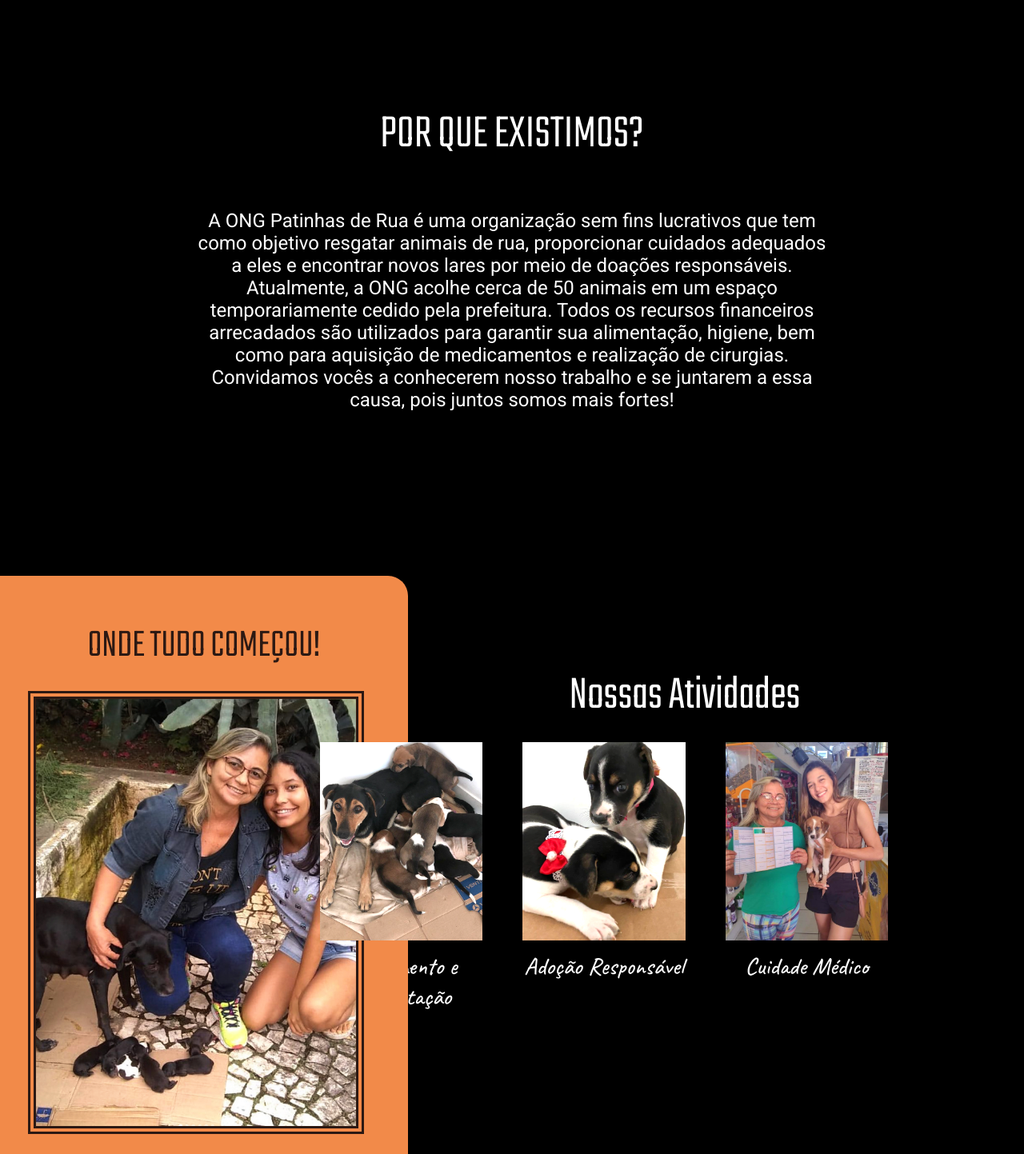
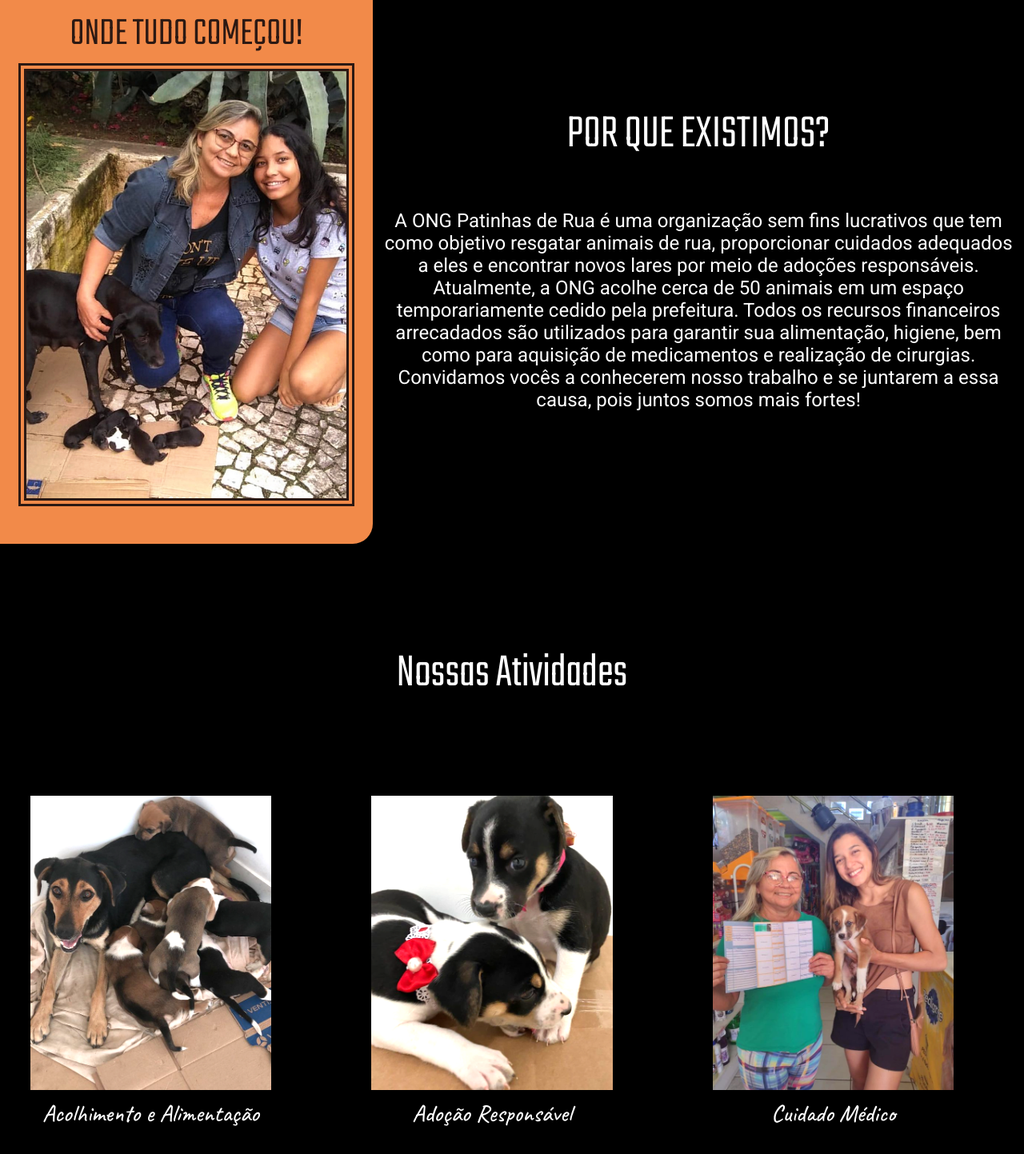
Before and after one commit to V-Emanuel/PatinhasDeRua, a React (Vite) app: page / in a window 1280 px wide. Shown: the part 880-2323 px from the top of the page at 80% size. Built offline with nearby package versions, Linux system fonts and the light colour scheme; a web font is replaced by a local one.

Commit message:
Feat: adjusting responsiveness

```diff
--- a/src/App.jsx
+++ b/src/App.jsx
@@ -15,7 +15,7 @@ function App() {
         <About />
         <Actions />
         <HowToHelp />
-        <Footer/>
+        <Footer />
       </Body>
     </>
   );
@@ -30,4 +30,5 @@ const Body = styled.body`
   justify-content: center;
   flex-direction: column;
   position: relative;
+  background-color: #000;
 `;
--- a/src/assets/consts/posts.js
+++ b/src/assets/consts/posts.js
@@ -5,7 +5,7 @@ import cuidado from "../imgs/PostsImgs/cuidado.png";
 const posts = [
   { id: 1, img: acolhimento, description: "Acolhimento e Alimentação" },
   { id: 2, img: adocao, description: "Adoção Responsável" },
-  { id: 4, img: cuidado, description: "Cuidade Médico" },
+  { id: 4, img: cuidado, description: "Cuidado Médico" },
 ];
 
 export default posts;
--- a/src/components/About/AboutSection.js
+++ b/src/components/About/AboutSection.js
@@ -6,22 +6,26 @@ const AboutSection = styled.section`
   display: flex;
   align-items: center;
   justify-content: center;
-  flex-direction: column;
   background-color: #000;
   box-sizing: border-box;
-  padding: 50px;
+  span {
+    width: 75%;
+    display: flex;
+    align-items: center;
+    justify-content: center;
+    flex-direction: column;
     p,
     h1 {
       line-height: 18px;
       color: #fff;
       line-height: normal;
     }
-  h1{
+    h1 {
       font-family: "Teko";
-    font-weight:300;
+      font-weight: 300;
       font-size: 60px;
     }
-  p{
+    p {
       margin-top: 50px;
       font-size: 24px;
       font-family: "Roboto";
@@ -29,6 +33,7 @@ const AboutSection = styled.section`
       font-weight: 400;
       width: 800px;
     }
+  }
 `;
 
 export default AboutSection;
--- a/src/components/Actions/StartPost.js
+++ b/src/components/About/StartPost.js
@@ -1,23 +1,18 @@
 import { styled } from "styled-components";
 
 export const StartPostContent = styled.div`
-  width: 510px;
-  height: 100%;
+  height: 90%;
+  width: 550px;
   border-top-right-radius: 25px;
   border-bottom-right-radius: 25px;
   background-color: #f28a49;
-  padding: 55px;
-  box-sizing: border-box;
   display: flex;
   flex-direction: column;
   align-items: center;
-  position: absolute;
-  left: 0px;
+  justify-content: center;
   h1 {
-    width: 100%;
     display: flex;
     justify-content: center;
-    line-height: 18px;
     color: #2c1913;
     line-height: normal;
     font-family: "Teko";
@@ -27,7 +22,6 @@ export const StartPostContent = styled.div`
 `;
 export const StartPost = styled.img`
   width: 400px;
-  margin-top: 20px;
   border-style: double;
   border-color: #2c1913;
   border-width: 10px;
--- a/src/components/Actions/ActionsSection.js
+++ b/src/components/Actions/ActionsSection.js
@@ -2,15 +2,13 @@ import { styled } from "styled-components";
 
 const ActionsSection = styled.section`
   width: 100%;
-  height: 750px;
+  height: 650px;
   display: flex;
   justify-content: center;
-  align-items: flex-start;
-  position: relative;
+  align-items: center;
+  flex-direction: column;
   background-color: #000;
-  padding-left: 400px;
-  padding-right: 120px;
-  box-sizing: border-box;
+  margin-top: 80px;
   h2 {
     line-height: 18px;
     color: #fff;
@@ -18,13 +16,13 @@ const ActionsSection = styled.section`
     font-family: "Teko";
     font-weight: 300;
     font-size: 60px;
-    margin-top: 40px;
+    margin-bottom: 30px;
     width: 80%;
     display: flex;
     align-items: center;
     justify-content: center;
   }
-  span{
+  span {
     width: 100%;
     height: 100%;
     display: flex;
--- a/src/components/Actions/Posts.js
+++ b/src/components/Actions/Posts.js
@@ -2,16 +2,21 @@ import { styled } from "styled-components";
 
 export const Posts = styled.div`
   width: 100%;
-  height: 65%;
+  height: 100%;
   display: flex;
   align-items: center;
-  justify-content: flex-end;
+  justify-content: space-around;
   .post {
-    width: 320px;
-    height: 460px;
+    width: 450px;
+    height: 100%;
+    display: flex;
+    align-items: center;
+    justify-content: center;
+    flex-direction: column;
     margin-right: 50px;
+    margin-top: 40px;
     img {
-      width: 100%;
+      width: 80%;
       filter: brightness(130%);
     }
     h4 {
--- a/src/components/Footer/FooterSection.js
+++ b/src/components/Footer/FooterSection.js
@@ -4,13 +4,13 @@ export const FooterSection = styled.section`
   width: 100vw;
   height: 220px;
   display: flex;
-  justify-content: flex-start;
-  padding-left: 40px;
+  justify-content: space-around;
+  padding-left: 30px;
+  padding-right: 50px;
   box-sizing: border-box;
   align-items: center;
   background-color: #f28a49;
   span {
-    width: 780px;
     display: flex;
     align-items: flex-end;
     flex-direction: column;
@@ -37,5 +37,4 @@ export const FooterSection = styled.section`
 
 export const DogFooter = styled.img`
   width: 370px;
-  margin-right: 400px;
 `;
--- a/src/pages/About.jsx
+++ b/src/pages/About.jsx
@@ -1,19 +1,27 @@
 import AboutSection from "../components/About/AboutSection";
+import { StartPost, StartPostContent } from "../components/About/StartPost";
+import comeco from "../assets/imgs/PostsImgs/comeco.jpg";
 export default function About() {
   return (
     <AboutSection>
-      <h1>POR QUE EXISTIMOS?</h1>
-      <p>
-        A ONG Patinhas de Rua é uma organização sem fins lucrativos que tem como
-        objetivo resgatar animais de rua, proporcionar cuidados adequados a eles
-        e encontrar novos lares por meio de doações responsáveis. Atualmente, a
-        ONG acolhe cerca de 50 animais em um espaço temporariamente cedido pela
-        prefeitura. Todos os recursos financeiros arrecadados são utilizados
-        para garantir sua alimentação, higiene, bem como para aquisição de
-        medicamentos e realização de cirurgias. Convidamos vocês a conhecerem
-        nosso trabalho e se juntarem a essa causa, pois juntos somos mais
-        fortes!
-      </p>
+      <StartPostContent>
+        <h1>ONDE TUDO COMEÇOU!</h1>
+        <StartPost src={comeco} />
+      </StartPostContent>
+      <span>
+        <h1>POR QUE EXISTIMOS?</h1>
+        <p>
+          A ONG Patinhas de Rua é uma organização sem fins lucrativos que tem
+          como objetivo resgatar animais de rua, proporcionar cuidados adequados
+          a eles e encontrar novos lares por meio de adoções responsáveis.
+          Atualmente, a ONG acolhe cerca de 50 animais em um espaço
+          temporariamente cedido pela prefeitura. Todos os recursos financeiros
+          arrecadados são utilizados para garantir sua alimentação, higiene, bem
+          como para aquisição de medicamentos e realização de cirurgias.
+          Convidamos vocês a conhecerem nosso trabalho e se juntarem a essa
+          causa, pois juntos somos mais fortes!
+        </p>
+      </span>
     </AboutSection>
   );
 }
--- a/src/pages/Actions.jsx
+++ b/src/pages/Actions.jsx
@@ -1,19 +1,10 @@
 import ActionsSection from "../components/Actions/ActionsSection";
-import { StartPostContent, StartPost } from "../components/Actions/StartPost";
 import { Posts } from "../components/Actions/Posts";
-import comeco from "../assets/imgs/PostsImgs/comeco.jpg";
 import posts from "../assets/consts/posts";
 
 export default function Actions() {
   return (
     <ActionsSection>
-      <StartPostContent>
-        <span>
-          <h1>ONDE TUDO COMEÇOU!</h1>
-          <StartPost src={comeco} />
-        </span>
-      </StartPostContent>
-      <span>
       <h2>Nossas Atividades</h2>
       <Posts>
         {posts.map((i) => (
@@ -23,7 +14,6 @@ export default function Actions() {
           </div>
         ))}
       </Posts>
-      </span>
     </ActionsSection>
   );
 }
```
Lines whose indentation alone changed are shown as unchanged.
